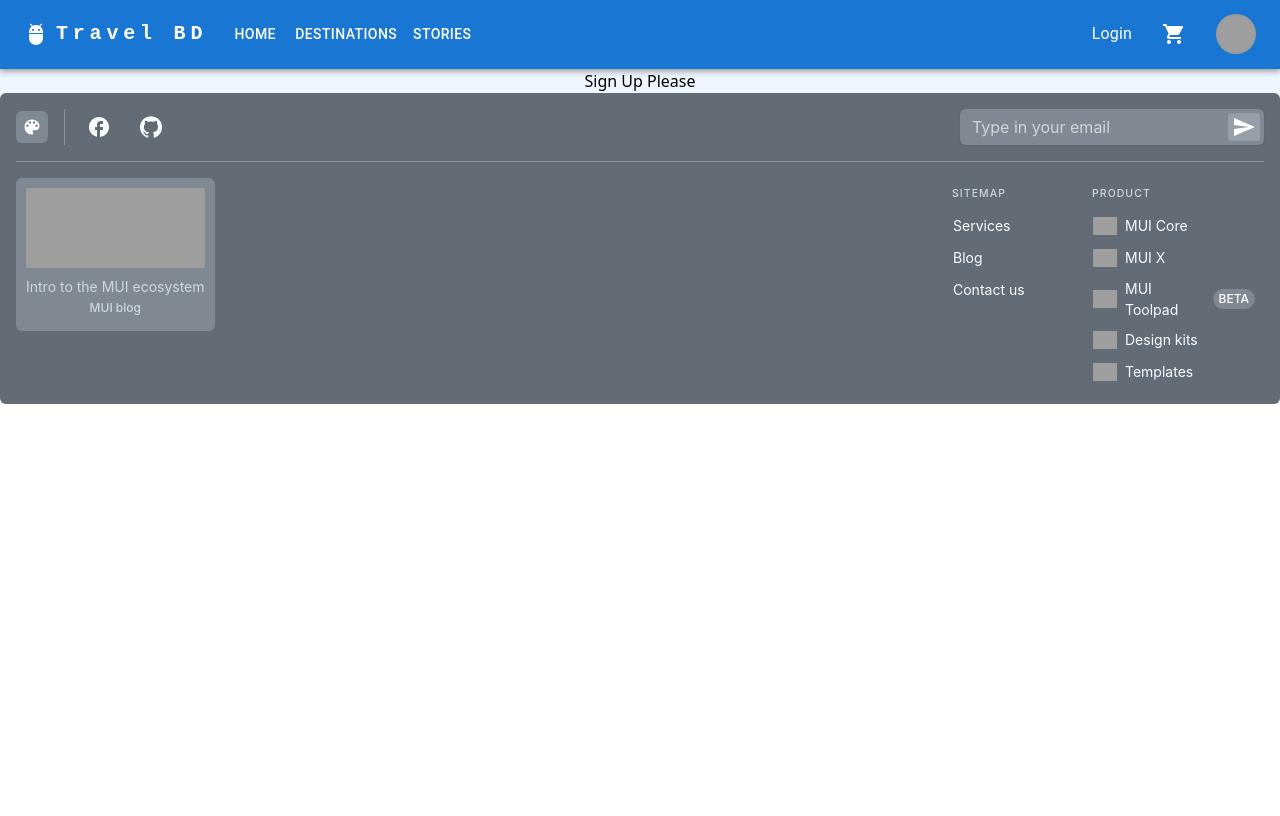
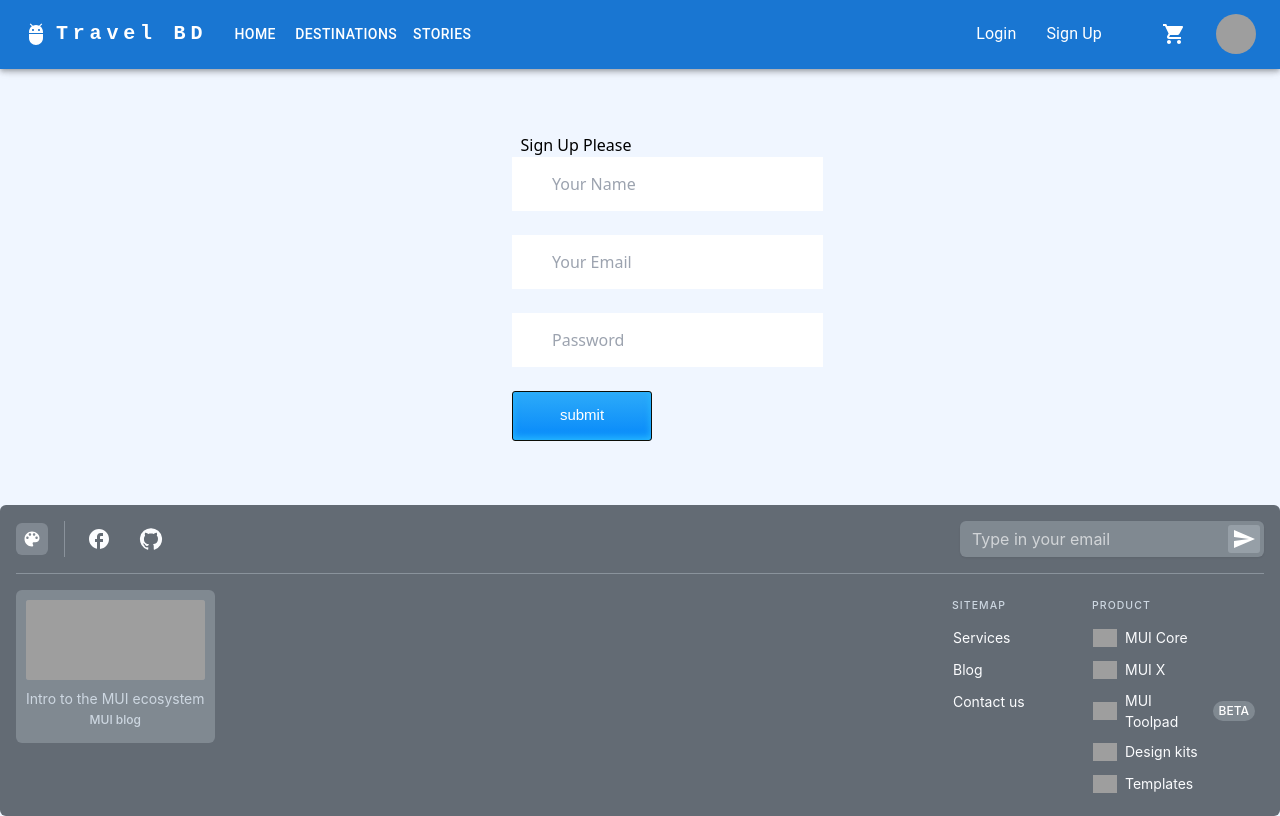
Before and after one commit to arifkhan676/travel-bd, a React (Create React App) app: page /Signup in a window 1280 px wide. Built offline with nearby package versions, Linux system fonts and the light colour scheme; grey boxes are pictures that could not be loaded; what react-swipeable-views-utils would draw is missing.

Commit message:
google auth added

```diff
--- a/package.json
+++ b/package.json
@@ -14,6 +14,7 @@
     "@testing-library/jest-dom": "^5.17.0",
     "@testing-library/react": "^13.4.0",
     "@testing-library/user-event": "^13.5.0",
+    "firebase": "^10.4.0",
     "react": "^18.2.0",
     "react-calendar": "^4.6.0",
     "react-dom": "^18.2.0",
--- a/src/App.js
+++ b/src/App.js
@@ -19,18 +19,20 @@ export const contextAPI2 = createContext();
 function App() {
 
 
-  const [value, setValue] = useState(5);
-  const [profile, setProfile] = useState(
+  const [value, setValue] = useState([]);
+  const [user, setUser] = useState(
     {
-      name: 'arif',
-      img: ''
+      name: '',
+      email: '',
+      password: ''
     }
-  )
+  );
+
 
   return (
     <div className="App">
       <contextAPI.Provider value={[value, setValue]} >
-        <contextAPI2.Provider value={[profile, setProfile]} >
+        <contextAPI2.Provider value={[user, setUser]} >
           <React.Fragment>
             <Navbaar />
             <Routes>
--- a/src/components/Card/CardBox.js
+++ b/src/components/Card/CardBox.js
@@ -48,10 +48,7 @@ export default function CardBox(props) {
 
   const handleExpandBuy = (id) => {
 
-
-
     const cartValue = [...value, props.item]
-
     setValue(cartValue);
 
   }
--- a/src/components/Navbaar/Navbaar.js
+++ b/src/components/Navbaar/Navbaar.js
@@ -14,7 +14,7 @@ import MenuItem from '@mui/material/MenuItem';
 import AdbIcon from '@mui/icons-material/Adb';
 import { NavLink, useNavigate } from 'react-router-dom';
 import ShoppingCartIcon from '@mui/icons-material/ShoppingCart';
-import { contextAPI } from '../../App';
+import { contextAPI, contextAPI2 } from '../../App';
 import { Badge } from '@mui/material';
 
 const pages = ['Home', 'Destinations', 'Stories'];
@@ -22,8 +22,11 @@ const settings = ['Profile', 'Account', 'Signup', 'Logout'];
 
 function Navbaar() {
 
+    const [user, setUser] = React.useContext(contextAPI2);
+
+    // console.log(user);
+
     const [value, setValue] = React.useContext(contextAPI)
-
 
 
     const [anchorElNav, setAnchorElNav] = React.useState(null);
@@ -144,6 +147,14 @@ function Navbaar() {
                         <NavLink to='/login' style={{ color: 'white', marginRight: '30px', textDecoration: 'none' }} > Login </NavLink>
                     </Typography>
 
+                    <Typography>
+                        <NavLink to='/Signup' style={{ color: 'white', marginRight: '30px', textDecoration: 'none' }} > Sign Up </NavLink>
+                    </Typography>
+
+                    <Typography>
+                        <NavLink to='/' style={{ color: 'white', marginRight: '30px', textDecoration: 'none' }} > {user.name} </NavLink>
+
+                    </Typography>
 
                     <Badge onClick={() => { cartClick(value.id) }} badgeContent={value.length} color="secondary" style={{ marginRight: '30px' }}>
                         <ShoppingCartIcon />
--- a/src/components/Sign/Login.js
+++ b/src/components/Sign/Login.js
@@ -1,21 +1,56 @@
 import React from 'react'
 import './login.css'
 import { Button } from '@mui/material'
+import GoogleIcon from '@mui/icons-material/Google';
+import FacebookIcon from '@mui/icons-material/Facebook';
+import { signInWithPopup } from 'firebase/auth';
+import { auth, provider } from '../../firebase.config';
 
 const Login = () => {
+
+  const googleAuth = () => {
+    signInWithPopup(auth, provider)
+      .then((result) => {
+        // This gives you a Google Access Token. You can use it to access the Google API.
+
+        const user = result.user;
+        console.log('login success ' + user);
+        // IdP data available using getAdditionalUserInfo(result)
+        // ...
+      }).catch((error) => {
+        // Handle Errors here.
+        const errorCode = error.code;
+        const errorMessage = error.message;
+        console.log('error show ' + errorMessage);
+
+      });
+  }
+
+  const facebookAuth = () => {
+
+  }
+
+  const loginForm = () => {
+
+  }
+
   return (
-    <div style={{ display: 'grid', padding: '5%', width: '20%', position: 'relative', left: '35%', }} >
+    <div style={{ padding: '5%', width: '20%', position: 'relative', left: '35%', }} >
 
       <h3> Login to the form </h3>
+      <form action="" onSubmit={loginForm} >
+        <input className='input' type="email" placeholder='Your Name' aria-required />
+        <br />   <br />
+        <input className='input' type="password" placeholder='Password' />
+        <br />
+        <Button style={{ marginTop: '10px', marginBottom: '20px' }} variant='outlined' > Submit </Button>
+      </form>
 
-      <label htmlFor=""  > Email </label>
-      <input className='input' type="email" placeholder='Your Name' aria-required />
-
-      <label htmlFor=""  > Password </label>
-      <input className='input' type="password" placeholder='Password' />
-
-      <Button style={{ marginTop: '10px' }} variant='outlined' > Submit </Button>
-
+      <h3> Login With </h3>
+      <div className="icon">
+        <GoogleIcon onClick={googleAuth} className='pointer' />
+        <FacebookIcon onClick={facebookAuth} className='pointer' />
+      </div>
     </div>
   )
 }
--- a/src/components/Sign/SignUp.js
+++ b/src/components/Sign/SignUp.js
@@ -1,11 +1,60 @@
-import React from 'react'
+import React, { useState } from 'react'
+import './login.css'
+import { Button } from '@mui/joy'
+import { createUserWithEmailAndPassword, signInWithPopup } from 'firebase/auth';
+import { auth, provider } from '../../firebase.config';
+import { contextAPI2 } from '../../App';
 
 const SignUp = () => {
 
+
+  const [user, setUser] = React.useContext(contextAPI2);
+
+
+
+  const handleUserChange = (e) => {
+    const { name, value } = e.target;
+    setUser((preValue) => {
+      return {
+        ...preValue,
+        [name]: value
+      }
+    })
+  }
+
+  const SignUpSubmit = (e) => {
+
+    createUserWithEmailAndPassword(auth, user.email, user.password)
+      .then((userCredential) => {
+        // Signed up
+        const user = userCredential.user;
+        setUser(user)
+        console.log('success');
+        // ...
+      })
+      .catch((error) => {
+        const errorCode = error.code;
+        const errorMessage = error.message;
+        console.log('error is: ' + errorMessage);
+        // ..
+      });
+
+
+    e.preventDefault();
+  }
+
   return (
-    <div>
+    <div style={{ padding: '5%', width: '20%', position: 'relative', left: '35%', }} >
       <h3> Sign Up Please </h3>
-
+      <form action="" onSubmit={SignUpSubmit} >
+        <input onChange={handleUserChange} name='name' value={user.name} className='input' type="text" placeholder='Your Name' aria-required />
+        <br />  <br />
+        <input onChange={handleUserChange} name='email' value={user.email} className='input' type="email" placeholder='Your Email' aria-required />
+        <br />  <br />
+        <input onChange={handleUserChange} name='password' value={user.password} className='input' type="password" placeholder='Password' />
+        <br />  <br />
+        <input className='submit' type="submit" value="submit" />
+      </form>
     </div>
   )
 }
--- a/src/components/Sign/login.css
+++ b/src/components/Sign/login.css
@@ -1,8 +1,40 @@
 .input{
-    padding: 15px;
+    padding: 15px 40px ;
+}
 
+form label{
+   text-align: left;
+   margin-top: 10px;
 }
-label{
-    text-align: left;
+
+.icon{
+    display: flex;
+    gap: 20px;
     margin-top: 10px;
+    align-items: center;
+    justify-content: center;
 }
+
+.pointer{
+    cursor: pointer;
+}
+.submit{
+    font-size:15px;
+    font-family:Arial;
+    width:140px;
+    height:50px;
+    border-width:1px;
+    color:#fff;
+    border-color:#0b0e07;
+    border-top-left-radius:3px;
+    border-top-right-radius:3px;
+    border-bottom-left-radius:3px;
+    border-bottom-right-radius:3px;
+    box-shadow:inset 0px -3px 7px 0px #29bbff;
+    text-shadow:inset 0px 1px 0px #263666;
+    background:linear-gradient(#2dabf9, #0688fa);
+}
+
+.submit:hover {
+    background: linear-gradient(#0688fa, #2dabf9);
+  }
--- a/src/components/TravelPan/Travel.js
+++ b/src/components/TravelPan/Travel.js
@@ -25,7 +25,6 @@ export default function Travel() {
     const [value, setValue] = React.useContext(contextAPI)
     const [profile, setProfile] = React.useContext(contextAPI2)
 
-    console.log(value + ' here we go');
     console.log(profile + ' here we go');
 
     const [cartClick, setcartClick] = React.useState(true);
--- /dev/null
+++ b/src/firebase.config.js
@@ -0,0 +1,22 @@
+// Import the functions you need from the SDKs you need
+import { initializeApp } from "firebase/app";
+import { getAuth } from "firebase/auth";
+import { GoogleAuthProvider } from "firebase/auth";
+
+const firebaseConfig = {
+    apiKey: "AIzaSyDQwJnwgqWfJq1CARLYanrbFQp5KaPnIN4",
+    authDomain: "travel-app-d25b7.firebaseapp.com",
+    projectId: "travel-app-d25b7",
+    storageBucket: "travel-app-d25b7.appspot.com",
+    messagingSenderId: "10954185986",
+    appId: "1:10954185986:web:90e1a306516f243421361b"
+};
+
+// Initialize Firebase
+const app = initializeApp(firebaseConfig);
+
+const auth = getAuth(app);
+const provider = new GoogleAuthProvider(app);
+
+
+export { provider, auth }
```
Also changed, not shown: 1 other file (tests, documents, lock files or other folders).
